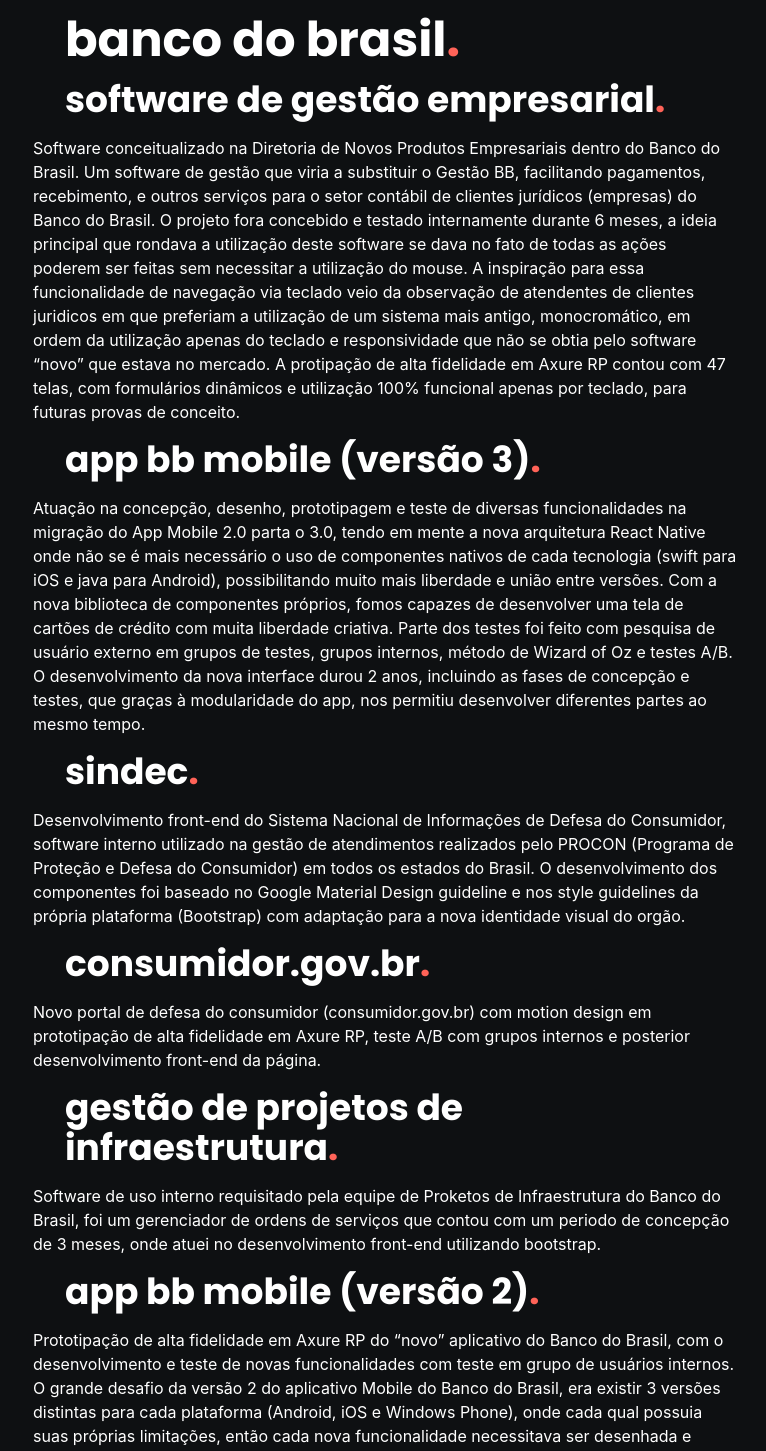
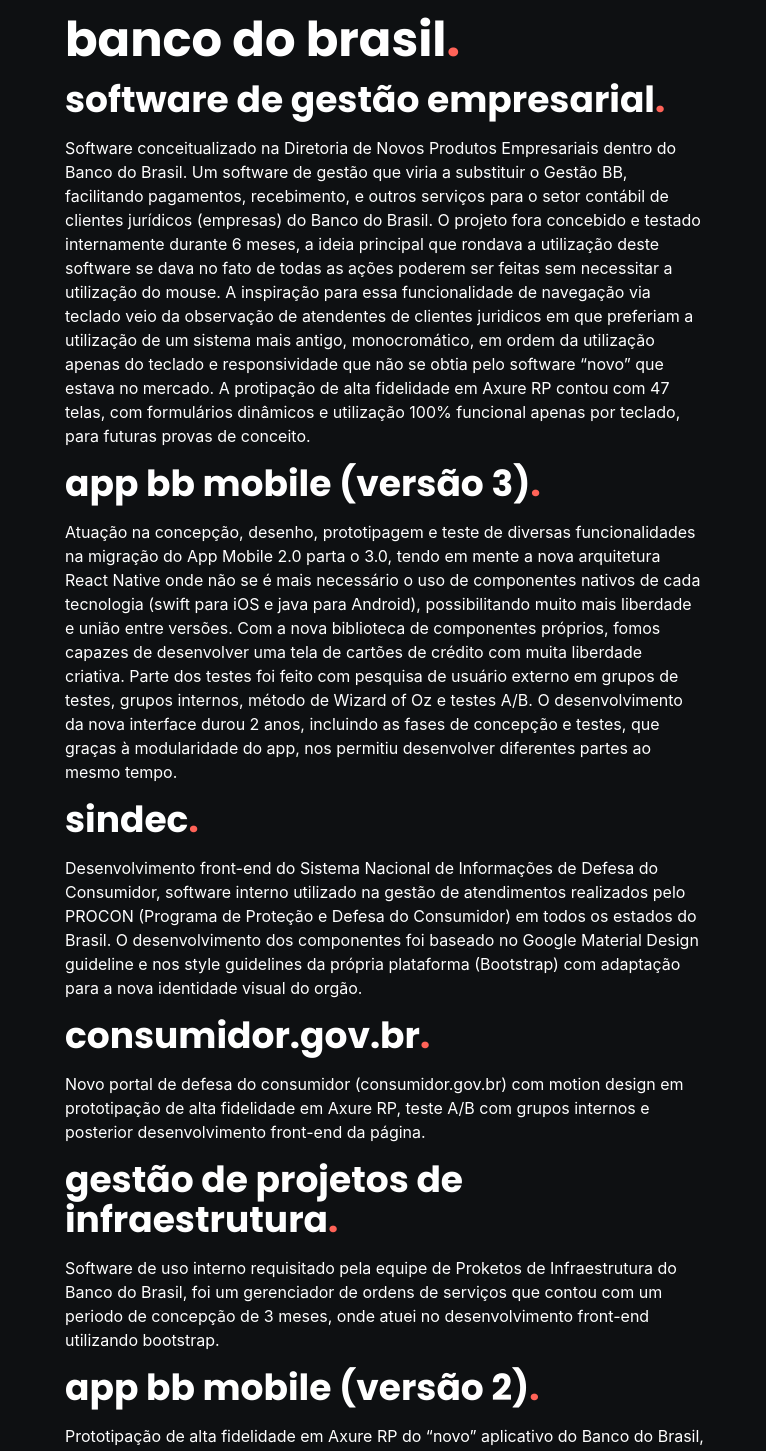
Before and after one commit to GMBermeo/bermeo.dev, a Next.js app: page /banco-do-brasil in a window 1280 px wide. Shown: the top 1451 px of the page, without its empty margins (255-1021 px from the left). Built offline with nearby package versions, Linux system fonts and the light colour scheme; a web font is replaced by a local one.

Commit message:
Formatting (custom container)

```diff
--- a/pages/advocacia-geral-da-uniao.tsx
+++ b/pages/advocacia-geral-da-uniao.tsx
@@ -8,7 +8,7 @@
       <main className="container mx-auto max-w-3xl px-6 sm:px-8">
         <Title title={"Advocacia-Geral da União"} />
         <Subtitle title={"Escola AGU App"} />
-        <article>
+        <article className="customContainer">
           Este projeto começou como um protótipo de alta fidelidade feito em uma
           tecnologia experimental da Microsoft chamada de Power Apps, para o
           futuro desenvolvimento de um aplicativo móvel desenvolvido em React
@@ -23,7 +23,7 @@
           ativos, e cerca de 500 acessos simultâneos diários.
         </article>
         <Subtitle title={"Unio"} />
-        <article>
+        <article className="customContainer">
           A Advocacia-Geral da União possui cerca de 48 sistemas em uso, a
           maioria deles, com o mesmo código-fonte em asp desde os anos 90. O
           Unio é um projeto de longo prazo de re-escrever todos esses sistemas
@@ -31,7 +31,7 @@
           software do orgão, o SAPIENS.
         </article>
         <Subtitle title={"SAD.Atende"} />
-        <article>
+        <article className="customContainer">
           Projeto de customização de Sistema de Gestão de Serviços para
           padronização de acordo com identidade visual do orgão. Em uma equipe
           de duas pessoas, cuidei do front-end (html, css e javascript) chegando
@@ -39,7 +39,7 @@
           limitações do sistema base.
         </article>
         <Subtitle title={"Sistema de Gestão de Visitas"} />
-        <article>
+        <article className="customContainer">
           Criação de novo sistema baseado em sistema legado (ASP) com prototipo
           funcional de alta fidelidade desenvolvido em Microsoft PowerApps com
           banco MySQL com testes com usuário final em ambiente de produção.
@@ -48,15 +48,13 @@
           Banco de Dados.
         </article>
         <Subtitle title={"Brand Book DTI / AGU"} />
-        <article>
+        <article className="customContainer">
           Definição de style guideline baseado nas boas práticas do Google
           Material Design para padronização de projetos de desenvolvimento
           dentro do núcleo de Tecnologia da Advocacia-Geral da União e nova
           logomarca da Diretoria de Tecnologia da Informação.
         </article>
       </main>
-
-      <footer></footer>
     </>
   );
 };
--- a/pages/banco-do-brasil.tsx
+++ b/pages/banco-do-brasil.tsx
@@ -8,7 +8,7 @@
       <main className="container mx-auto max-w-3xl px-6 sm:px-8">
         <Title title={"Banco do Brasil"} />
         <Subtitle title={"Software de Gestão Empresarial"} />
-        <article>
+        <article className="customContainer">
           Software conceitualizado na Diretoria de Novos Produtos Empresariais
           dentro do Banco do Brasil. Um software de gestão que viria a
           substituir o Gestão BB, facilitando pagamentos, recebimento, e outros
@@ -26,7 +26,7 @@
           apenas por teclado, para futuras provas de conceito.
         </article>
         <Subtitle title={"App BB Mobile (versão 3)"} />
-        <article>
+        <article className="customContainer">
           Atuação na concepção, desenho, prototipagem e teste de diversas
           funcionalidades na migração do App Mobile 2.0 parta o 3.0, tendo em
           mente a nova arquitetura React Native onde não se é mais necessário o
@@ -41,7 +41,7 @@
           permitiu desenvolver diferentes partes ao mesmo tempo.
         </article>
         <Subtitle title={"SINDEC"} />
-        <article>
+        <article className="customContainer">
           Desenvolvimento front-end do Sistema Nacional de Informações de Defesa
           do Consumidor, software interno utilizado na gestão de atendimentos
           realizados pelo PROCON (Programa de Proteção e Defesa do Consumidor)
@@ -51,20 +51,20 @@
           visual do orgão.
         </article>
         <Subtitle title={"Consumidor.gov.br"} />
-        <article>
+        <article className="customContainer">
           Novo portal de defesa do consumidor (consumidor.gov.br) com motion
           design em prototipação de alta fidelidade em Axure RP, teste A/B com
           grupos internos e posterior desenvolvimento front-end da página.
         </article>
         <Subtitle title={"Gestão de Projetos de Infraestrutura"} />
-        <article>
+        <article className="customContainer">
           Software de uso interno requisitado pela equipe de Proketos de
           Infraestrutura do Banco do Brasil, foi um gerenciador de ordens de
           serviços que contou com um periodo de concepção de 3 meses, onde atuei
           no desenvolvimento front-end utilizando bootstrap.
         </article>
         <Subtitle title={"App BB Mobile (versão 2)"} />
-        <article>
+        <article className="customContainer">
           Prototipação de alta fidelidade em Axure RP do “novo” aplicativo do
           Banco do Brasil, com o desenvolvimento e teste de novas
           funcionalidades com teste em grupo de usuários internos. O grande
@@ -78,7 +78,6 @@
           nativos (swift, java e c#, conforme plataformas mobiles).
         </article>
       </main>
-      <footer></footer>
     </>
   );
 };
```
